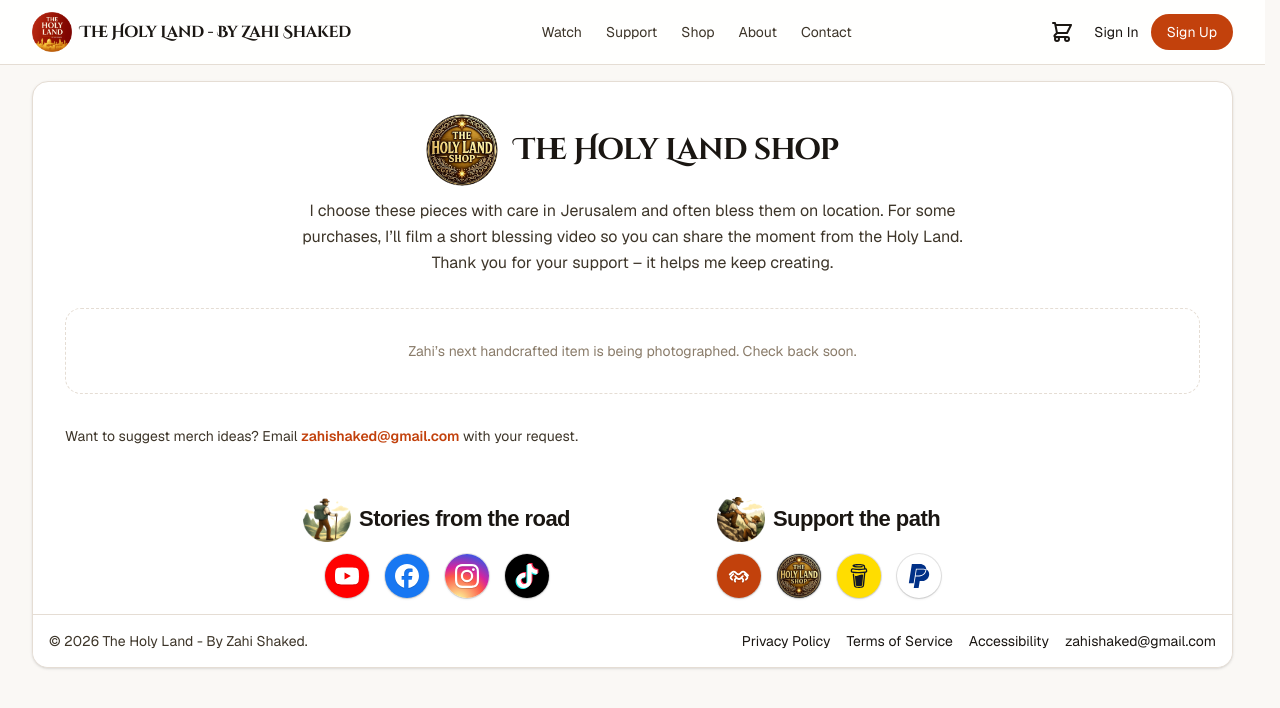
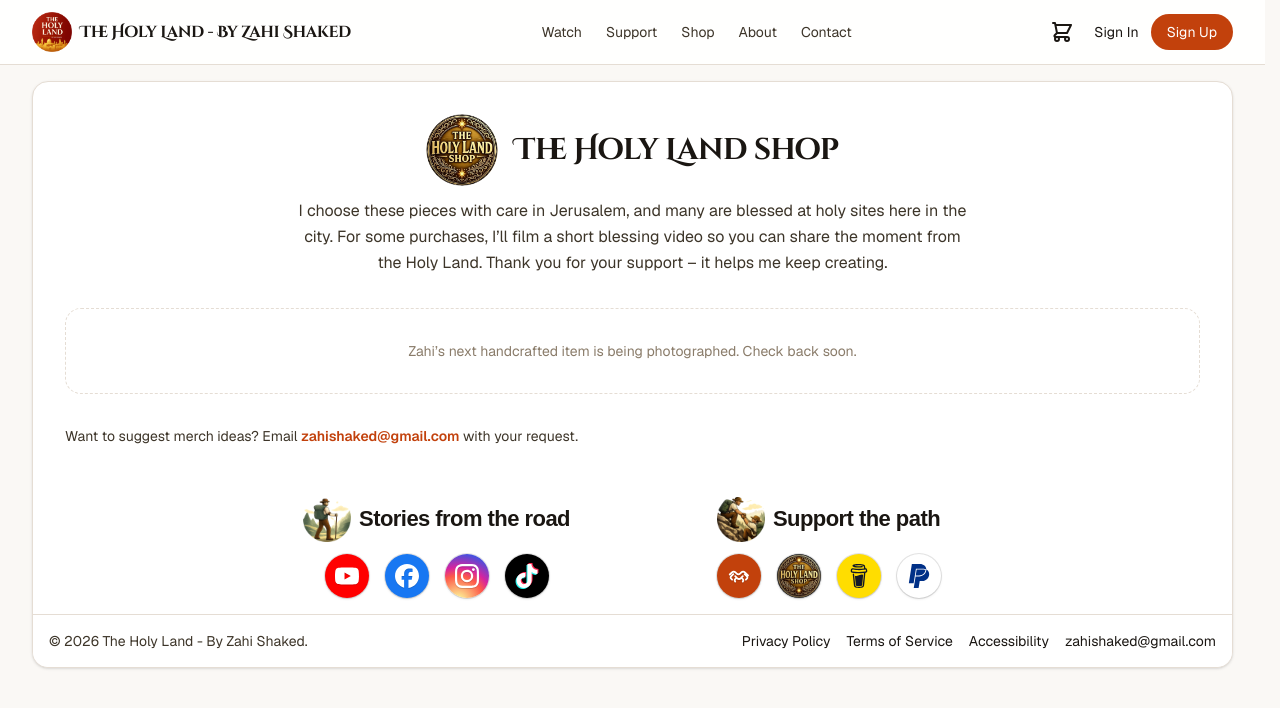
Before and after one commit to Ponzee/zahi-tours, a Next.js app: page /shop in a window 1280 px wide. Shown: the top 708 px of the page. Built offline with nearby package versions, Linux system fonts and the light colour scheme; no server answers; the database is empty; a web font is replaced by a local one.

Commit message:
copy(shop): clarify blessing phrasing

```diff
--- a/app/shop/page.tsx
+++ b/app/shop/page.tsx
@@ -25,9 +25,10 @@ export default async function ShopPage() {
                   </h1>
                 </div>
                 <p className="mt-3 text-sm md:text-base text-[#3d3529] max-w-2xl mx-auto leading-relaxed">
-                  I choose these pieces with care in Jerusalem and often bless them on location. For
-                  some purchases, I’ll film a short blessing video so you can share the moment from
-                  the Holy Land. Thank you for your support – it helps me keep creating.
+                  I choose these pieces with care in Jerusalem, and many are blessed at holy sites
+                  here in the city. For some purchases, I’ll film a short blessing video so you can
+                  share the moment from the Holy Land. Thank you for your support – it helps me
+                  keep creating.
                 </p>
               </div>
             </div>
```
